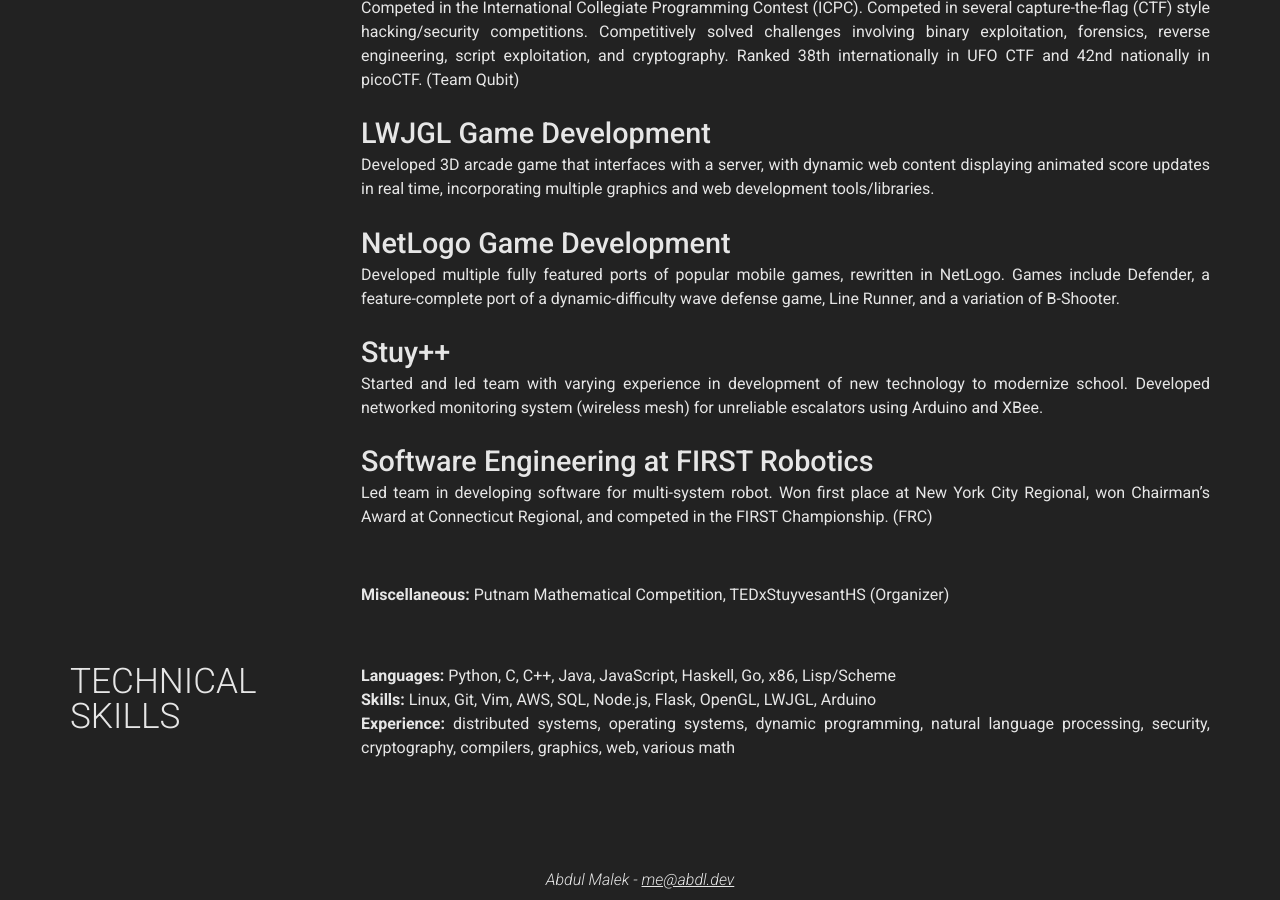
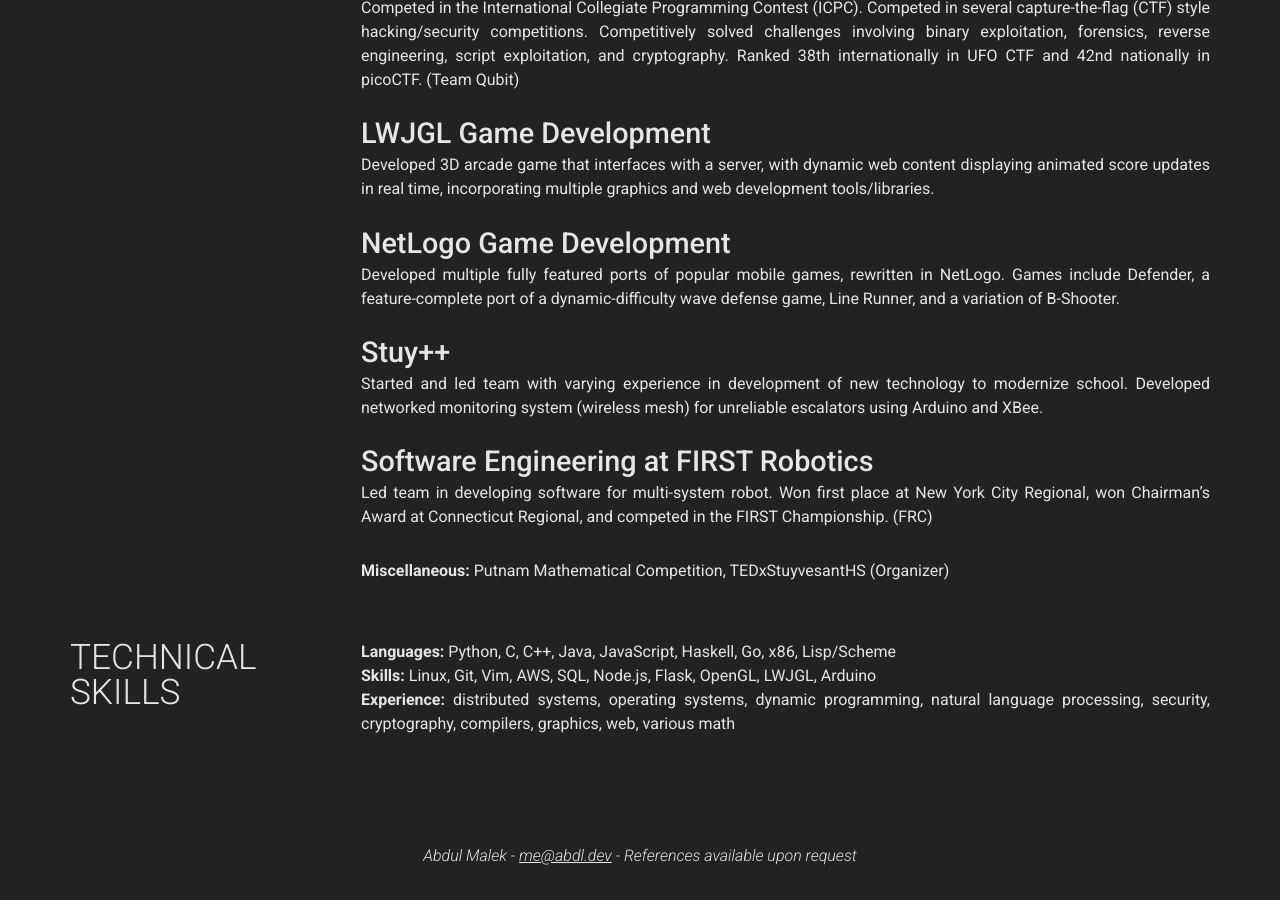
Before and after one commit to abdl-dev/abdl-dev.github.io, a Jekyll site: the page built from index.md, in a window 1280 px wide and 900 px high, scrolled down 802 px. Built offline with Jekyll 4.4.1, drawn with Linux system fonts in a browser that asks for light colours; after the commit the page ends 1678 px from its top, so only the background shows below that.

Commit message:
fix empty title for miscellaneous

```diff
--- a/_config.yml
+++ b/_config.yml
@@ -118,8 +118,8 @@
         language processing, security, cryptography, compilers, graphics, web, various math
 
 # Footer
-# footer_show_references: false
-references_title: Wat (Override references text)
+footer_show_references: true
+references_title: References available upon request
 
 plugins:
  - jekyll-seo-tag
@@ -137,3 +137,4 @@
 # - rewrite to only use .col-md
 # - figure out how to do axis text for contact info
 # - fix email underline
+# - look at benkurtovic.com to see if I wanna include any elements
--- a/_includes/section-list.html
+++ b/_includes/section-list.html
@@ -2,7 +2,7 @@
     {% for item in include.content %}
       <div class="layout layout-{{item.layout | default: 'left'}}">
         <div class="details">
-          <h4 style="display: inline-block">{{ item.title }}</h4>
+            {%- if item.title -%}<h4 style="display: inline-block">{{ item.title }}</h4>{%- endif -%}
           {%- if item.quote -%}
             <p class="quote" style="display: inline-block">{{ item.quote }}</p>
           {%- endif -%}
```
